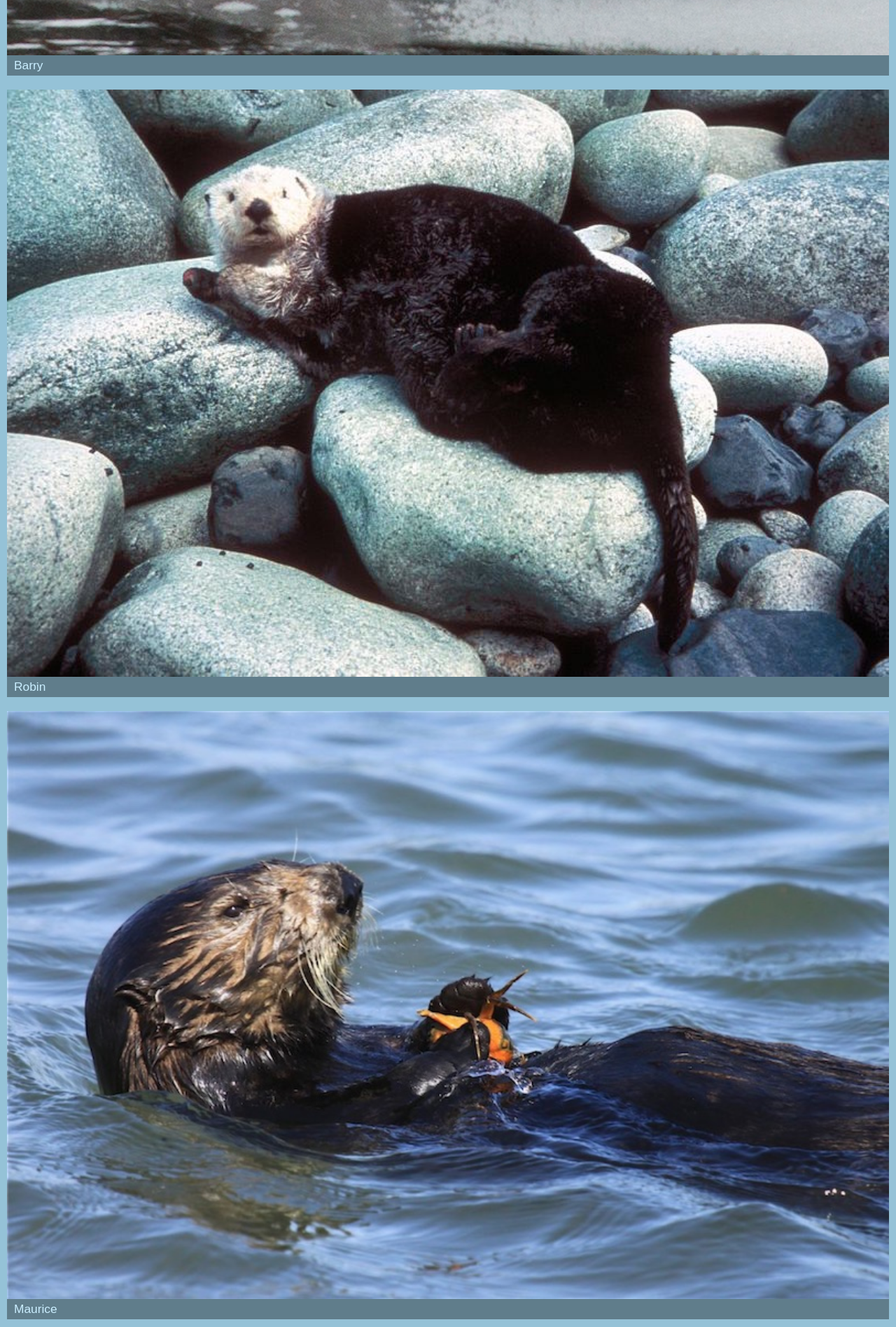
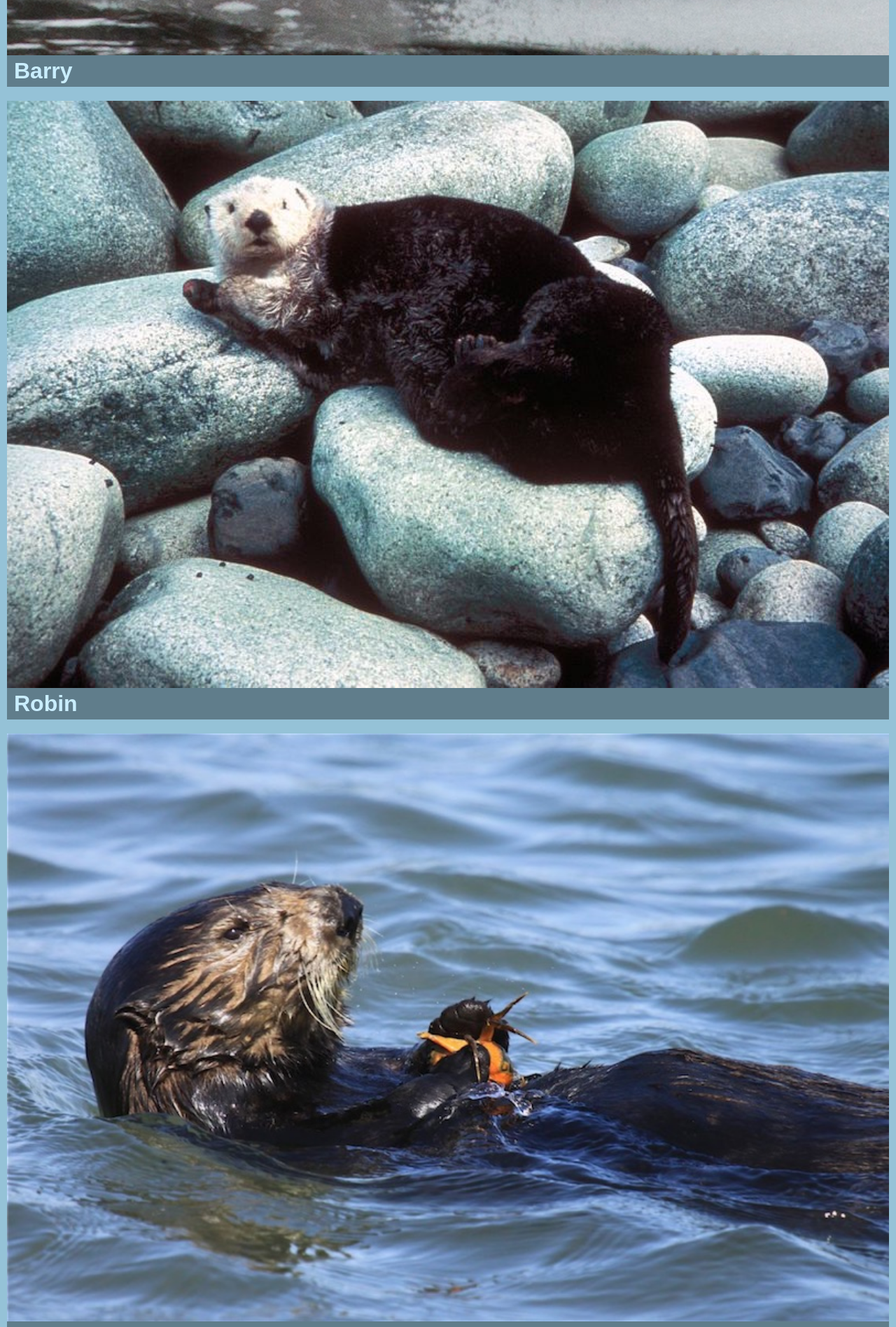
Before and after one commit to orionthewake/ottergram-react-bnr, a React (Create React App) app: page / in a window 1280 px wide. Shown: the part 880-2776 px from the top of the page at 70% size. Built offline with nearby package versions, Linux system fonts and the light colour scheme.

Commit message:
Add Post component and use it to list otters

```diff
--- a/src/App.css
+++ b/src/App.css
@@ -66,3 +66,8 @@ body {
   justify-content: center;
   font-size: 2.5em;
 }
+
+.post-component .post-name {
+  font-weight: bold;
+  font-size: 2rem;
+}
--- a/src/App.js
+++ b/src/App.js
@@ -1,46 +1,28 @@
 import './App.css';
 import Header from './components/Header';
+import Post from './components/Post';
 import Barry from './otters/otter1.jpg';
 import Robin from './otters/otter2.jpg';
 import Maurice from './otters/otter3.jpg';
 import Lesley from './otters/otter4.jpg';
 import Barbara from './otters/otter5.jpg';
 
+const ottersArray = [
+  { image: Barry, name: 'Barry', id: 1 },
+  { image: Robin, name: 'Robin', id: 2 },
+  { image: Maurice, name: 'Maurice', id: 3 },
+  { image: Lesley, name: 'Lesley', id: 4 },
+  { image: Barbara, name: 'Barbara', id: 5 },
+];
+
 function App() {
   return (
     <div>
       <Header />
       <ul className="post-list">
-        <li className="post-component">
-          <button>
-            <img src={Barry} alt="Barry" />
-            <p>Barry</p>
-          </button>
-        </li>
-        <li className="post-component">
-          <button>
-            <img src={Robin} alt="Robin" />
-            <p>Robin</p>
-          </button>
-        </li>
-        <li className="post-component">
-          <button>
-            <img src={Maurice} alt="Maurice" />
-            <p>Maurice</p>
-          </button>
-        </li>
-        <li className="post-component">
-          <button>
-            <img src={Lesley} alt="Lesley" />
-            <p>Lesley</p>
-          </button>
-        </li>
-        <li className="post-component">
-          <button>
-            <img src={Barbara} alt="Barbara" />
-            <p>Barbara</p>
-          </button>
-        </li>
+        {ottersArray.map(otter => (
+          <Post image={otter.image} name={otter.name} key={otter.id} />
+        ))}
       </ul>
     </div>
   );
--- /dev/null
+++ b/src/components/Post.js
@@ -0,0 +1,12 @@
+const Post = ({ image, name }) => {
+  return (
+    <li className="post-component">
+      <button>
+        <img src={image} alt={name} />
+        <p className="post-name">{name}</p>
+      </button>
+    </li>
+  );
+};
+
+export default Post;
```
